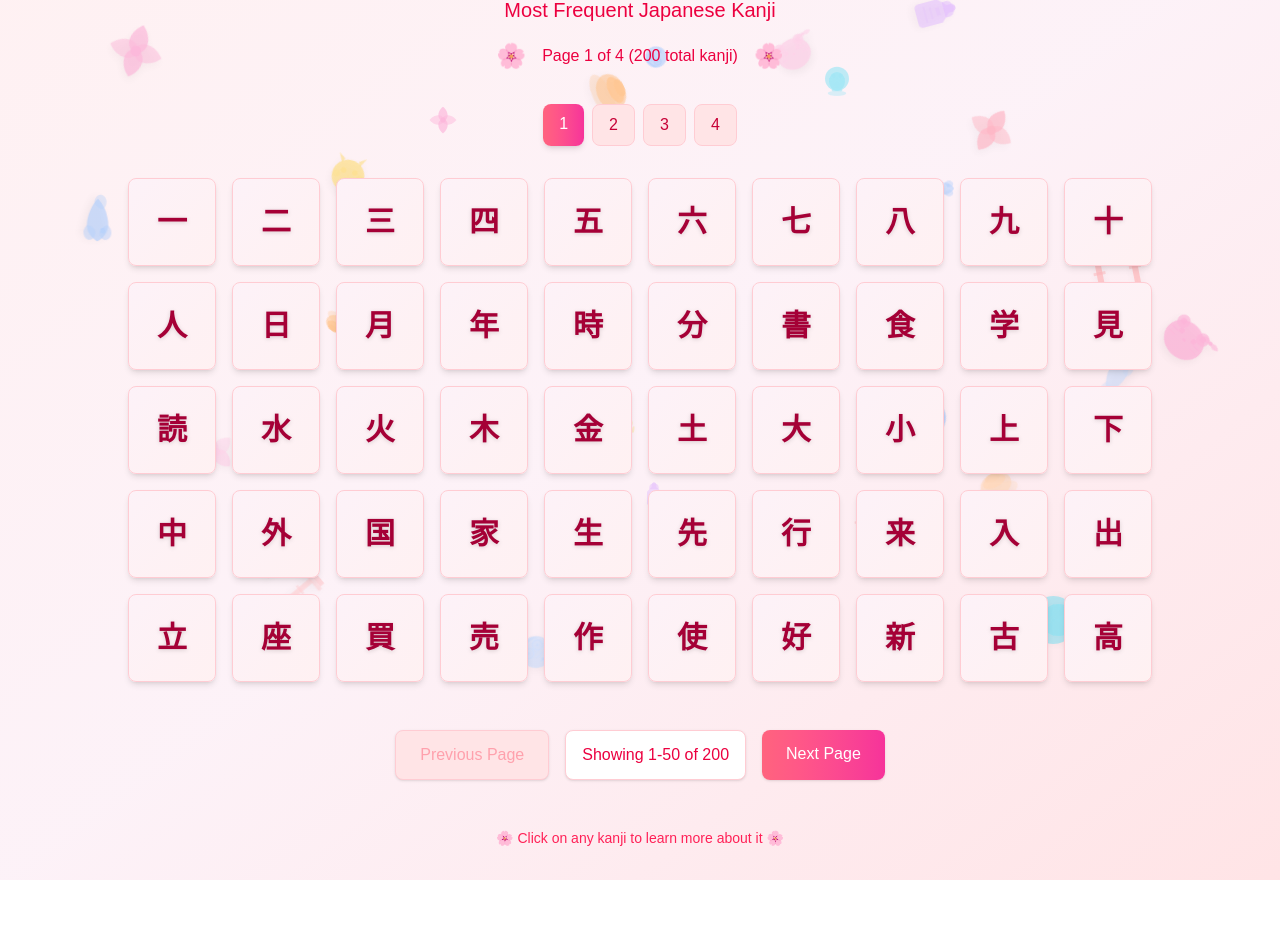
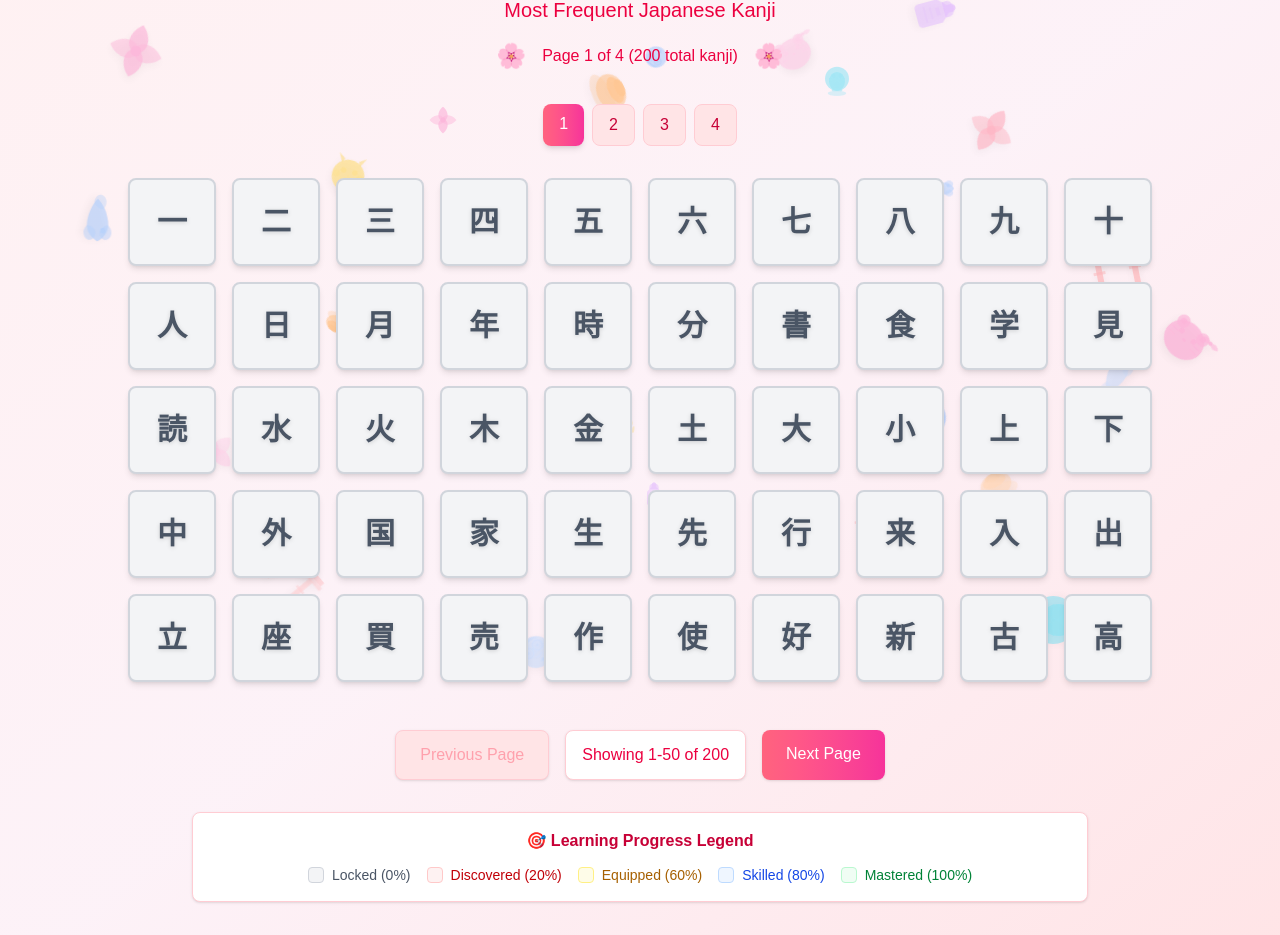
Before and after one commit to ardour100/Japanese100, a Next.js app: page / in a window 1280 px wide. Shown: the part 92-1027 px from the top of the page. Before the commit the page ends 972 px from the top, so only its background shows below. Built offline with nearby package versions, Linux system fonts and the light colour scheme.

Commit message:
[FEATURE] Support gamified progress system

```diff
--- a/src/app/kanji/[id]/page.tsx
+++ b/src/app/kanji/[id]/page.tsx
@@ -5,6 +5,8 @@ import Link from "next/link";
 import { ArrowLeftIcon } from "@heroicons/react/24/outline";
 import kanjiData from "@/data/kanji.json";
 import JapaneseBackground from "@/components/JapaneseBackground";
+import ProgressLadder from "@/components/ProgressLadder";
+import { useProgress } from "@/hooks/useProgress";
 
 interface KanjiEntry {
   entryId: number;
@@ -30,6 +32,15 @@ export default function KanjiDetailPage({ params }: PageProps) {
   const kanji = kanjiData.find((item) => item.id === parseInt(resolvedParams.id)) || null;
   const [selectedEntryIndex, setSelectedEntryIndex] = useState(0);
   const currentEntry = kanji?.entries[selectedEntryIndex] || null;
+  const { getKanjiProgress, updateProgress, isLoaded } = useProgress();
+
+  const currentProgress = isLoaded && kanji ? getKanjiProgress(kanji.id) : 0;
+
+  const handleProgressChange = (level: number) => {
+    if (kanji) {
+      updateProgress(kanji.id, level);
+    }
+  };
 
   if (!kanji || !currentEntry) {
     return (
@@ -64,8 +75,10 @@ export default function KanjiDetailPage({ params }: PageProps) {
           </Link>
         </nav>
 
-        {/* Main Content */}
-        <div className="bg-gradient-to-br from-rose-25 to-pink-25 bg-white rounded-2xl shadow-xl p-8 sm:p-12 border border-rose-100">
+        {/* Main Content - Grid Layout */}
+        <div className="grid grid-cols-1 lg:grid-cols-3 gap-8">
+          {/* Left Column - Kanji Details */}
+          <div className="lg:col-span-2 bg-gradient-to-br from-rose-25 to-pink-25 bg-white rounded-2xl shadow-xl p-8 sm:p-12 border border-rose-100">
           {/* Header with Kanji and Audio */}
           <div className="text-center mb-12">
             {/* Kanji Character */}
@@ -168,6 +181,15 @@ export default function KanjiDetailPage({ params }: PageProps) {
             </Link>
           </div>
         </div>
+
+        {/* Right Column - Progress Ladder */}
+        <div className="lg:col-span-1">
+          <ProgressLadder
+            currentProgress={currentProgress}
+            onProgressChange={handleProgressChange}
+          />
+        </div>
+      </div>
       </div>
     </div>
   );
--- a/src/app/page.tsx
+++ b/src/app/page.tsx
@@ -5,12 +5,15 @@ import { useSearchParams } from "next/navigation";
 import { Suspense } from "react";
 import kanjiData from "@/data/kanji.json";
 import JapaneseBackground from "@/components/JapaneseBackground";
+import { useProgress } from "@/hooks/useProgress";
+import { getProgressColors } from "@/types/progress";
 
 function HomeContent() {
   const searchParams = useSearchParams();
   const currentPage = parseInt(searchParams.get('page') || '1');
   const kanjiPerPage = 50;
   const totalPages = Math.ceil(kanjiData.length / kanjiPerPage);
+  const { getKanjiProgress, isLoaded } = useProgress();
 
   // Calculate start and end indices for current page
   const startIndex = (currentPage - 1) * kanjiPerPage;
@@ -57,17 +60,29 @@ function HomeContent() {
         </nav>
 
         <main className="grid grid-cols-10 gap-2 sm:gap-4 max-w-5xl mx-auto">
-          {currentKanji.map((kanji) => (
+          {currentKanji.map((kanji) => {
+            const progress = isLoaded ? getKanjiProgress(kanji.id) : 0;
+            const colors = getProgressColors(progress);
+
+            return (
               <Link
                 key={kanji.id}
                 href={`/kanji/${kanji.id}`}
-              className="aspect-square bg-gradient-to-br from-pink-50 to-rose-50 rounded-lg shadow-md hover:shadow-xl transition-all duration-300 transform hover:scale-110 hover:from-rose-100 hover:to-pink-100 flex items-center justify-center group border border-rose-200 hover:border-rose-300 backdrop-blur-sm hover:backdrop-blur-none"
+                className={`aspect-square rounded-lg shadow-md hover:shadow-xl transition-all duration-300 transform hover:scale-110 flex items-center justify-center group backdrop-blur-sm hover:backdrop-blur-none relative ${colors.background} border-2 ${colors.border} hover:border-rose-300`}
               >
-              <span className="text-xl sm:text-2xl lg:text-3xl font-bold text-rose-800 group-hover:text-rose-600 transition-colors drop-shadow-sm">
+                <span className={`text-xl sm:text-2xl lg:text-3xl font-bold transition-colors drop-shadow-sm ${colors.text} group-hover:text-rose-600`}>
                   {kanji.kanji}
                 </span>
+
+                {/* Progress indicator badge */}
+                {progress > 0 && (
+                  <div className={`absolute -top-2 -right-2 w-6 h-6 rounded-full ${colors.badge} flex items-center justify-center text-xs font-bold ${colors.text} shadow-sm border-2 border-white`}>
+                    {progress === 100 ? '✓' : `${progress}`}
+                  </div>
+                )}
               </Link>
-          ))}
+            );
+          })}
         </main>
 
         {/* Bottom Navigation */}
@@ -101,8 +116,35 @@ function HomeContent() {
           </Link>
         </nav>
 
-        <footer className="text-center mt-12 text-rose-500 text-sm">
-          <p>🌸 Click on any kanji to learn more about it 🌸</p>
+        {/* Progress Legend */}
+        <div className="max-w-4xl mx-auto mt-8 p-4 bg-white rounded-lg shadow-sm border border-rose-200">
+          <h3 className="text-center text-rose-700 font-semibold mb-3">🎯 Learning Progress Legend</h3>
+          <div className="flex flex-wrap justify-center gap-4 text-sm">
+            <div className="flex items-center gap-2">
+              <div className="w-4 h-4 bg-gray-100 border border-gray-300 rounded"></div>
+              <span className="text-gray-600">Locked (0%)</span>
+            </div>
+            <div className="flex items-center gap-2">
+              <div className="w-4 h-4 bg-red-50 border border-red-200 rounded"></div>
+              <span className="text-red-700">Discovered (20%)</span>
+            </div>
+            <div className="flex items-center gap-2">
+              <div className="w-4 h-4 bg-yellow-50 border border-yellow-200 rounded"></div>
+              <span className="text-yellow-700">Equipped (60%)</span>
+            </div>
+            <div className="flex items-center gap-2">
+              <div className="w-4 h-4 bg-blue-50 border border-blue-200 rounded"></div>
+              <span className="text-blue-700">Skilled (80%)</span>
+            </div>
+            <div className="flex items-center gap-2">
+              <div className="w-4 h-4 bg-green-50 border border-green-200 rounded"></div>
+              <span className="text-green-700">Mastered (100%)</span>
+            </div>
+          </div>
+        </div>
+
+        <footer className="text-center mt-8 text-rose-500 text-sm">
+          <p>🌸 Click on any kanji to learn more and track your progress 🌸</p>
         </footer>
       </div>
     </div>
--- /dev/null
+++ b/src/components/ProgressLadder.tsx
@@ -0,0 +1,83 @@
+"use client";
+
+import { PROGRESS_LEVELS, getProgressLevel } from '@/types/progress';
+
+interface ProgressLadderProps {
+  currentProgress: number;
+  onProgressChange: (level: number) => void;
+}
+
+export default function ProgressLadder({ currentProgress, onProgressChange }: ProgressLadderProps) {
+  return (
+    <div className="bg-gradient-to-br from-purple-50 to-indigo-50 rounded-xl p-6 border border-purple-200 shadow-sm">
+      <h3 className="text-xl font-semibold text-purple-700 mb-4 text-center">
+        🎯 Learning Progress
+      </h3>
+
+      <div className="space-y-3">
+        {PROGRESS_LEVELS.map((level) => {
+          const isSelected = currentProgress === level.level;
+          const isLocked = level.level === 0;
+
+          return (
+            <button
+              key={level.level}
+              onClick={() => onProgressChange(level.level)}
+              className={`w-full p-4 rounded-lg border-2 transition-all duration-200 text-left group ${
+                isSelected
+                  ? `${level.color} ${level.borderColor} shadow-md scale-105`
+                  : `bg-white hover:${level.color} border-gray-200 hover:${level.borderColor} hover:shadow-sm`
+              }`}
+            >
+              <div className="flex items-center justify-between">
+                <div className="flex items-center space-x-3">
+                  <div className={`w-8 h-8 rounded-full flex items-center justify-center text-sm font-bold ${
+                    isSelected ? 'bg-white shadow-sm' : level.color
+                  } ${level.textColor}`}>
+                    {isLocked ? '🔒' : `${level.level}%`}
+                  </div>
+
+                  <div>
+                    <div className={`font-semibold ${isSelected ? level.textColor : 'text-gray-700'}`}>
+                      {level.label}
+                    </div>
+                    <div className={`text-sm ${isSelected ? level.textColor : 'text-gray-500'}`}>
+                      {level.description}
+                    </div>
+                  </div>
+                </div>
+
+                {isSelected && (
+                  <div className="text-2xl">✨</div>
+                )}
+              </div>
+
+              {/* Progress bar */}
+              <div className="mt-3 bg-gray-200 rounded-full h-2 overflow-hidden">
+                <div
+                  className={`h-full transition-all duration-500 ${
+                    isSelected ? 'bg-gradient-to-r from-purple-400 to-indigo-500' : level.color.replace('bg-', 'bg-gradient-to-r from-').replace('-100', '-400 to-' + level.color.split('-')[1] + '-500')
+                  }`}
+                  style={{ width: `${level.level}%` }}
+                />
+              </div>
+            </button>
+          );
+        })}
+      </div>
+
+      {/* Progress Summary */}
+      <div className="mt-6 p-4 bg-white rounded-lg border border-purple-200">
+        <div className="flex items-center justify-between">
+          <span className="text-purple-600 font-medium">Current Level:</span>
+          <div className="flex items-center space-x-2">
+            <span className={`px-3 py-1 rounded-full text-sm font-semibold ${getProgressLevel(currentProgress).color} ${getProgressLevel(currentProgress).textColor}`}>
+              {getProgressLevel(currentProgress).label}
+            </span>
+            <span className="text-purple-600 font-bold">{currentProgress}%</span>
+          </div>
+        </div>
+      </div>
+    </div>
+  );
+}
--- /dev/null
+++ b/src/hooks/useProgress.ts
@@ -0,0 +1,47 @@
+"use client";
+
+import { useState, useEffect } from 'react';
+import { KanjiProgress } from '@/types/progress';
+
+const STORAGE_KEY = 'kanji-progress';
+
+export const useProgress = () => {
+  const [progress, setProgress] = useState<KanjiProgress>({});
+  const [isLoaded, setIsLoaded] = useState(false);
+
+  useEffect(() => {
+    // Load progress from localStorage on mount
+    const savedProgress = localStorage.getItem(STORAGE_KEY);
+    if (savedProgress) {
+      try {
+        setProgress(JSON.parse(savedProgress));
+      } catch (error) {
+        console.error('Failed to parse saved progress:', error);
+      }
+    }
+    setIsLoaded(true);
+  }, []);
+
+  const updateProgress = (kanjiId: number, level: number) => {
+    const newProgress = { ...progress, [kanjiId]: level };
+    setProgress(newProgress);
+    localStorage.setItem(STORAGE_KEY, JSON.stringify(newProgress));
+  };
+
+  const getKanjiProgress = (kanjiId: number): number => {
+    return progress[kanjiId] || 0;
+  };
+
+  const resetProgress = () => {
+    setProgress({});
+    localStorage.removeItem(STORAGE_KEY);
+  };
+
+  return {
+    progress,
+    updateProgress,
+    getKanjiProgress,
+    resetProgress,
+    isLoaded
+  };
+};
--- /dev/null
+++ b/src/types/progress.ts
@@ -0,0 +1,75 @@
+export interface ProgressLevel {
+  level: number;
+  label: string;
+  description: string;
+  color: string;
+  bgColor: string;
+  borderColor: string;
+  textColor: string;
+}
+
+export const PROGRESS_LEVELS: ProgressLevel[] = [
+  {
+    level: 0,
+    label: "Locked",
+    description: "Word not learned yet",
+    color: "bg-gray-100",
+    bgColor: "bg-gray-100",
+    borderColor: "border-gray-300",
+    textColor: "text-gray-600"
+  },
+  {
+    level: 20,
+    label: "Discovered",
+    description: "You've seen it, but can't really use it",
+    color: "bg-red-100",
+    bgColor: "bg-red-50",
+    borderColor: "border-red-200",
+    textColor: "text-red-700"
+  },
+  {
+    level: 60,
+    label: "Equipped",
+    description: "You can recognize and sometimes use it",
+    color: "bg-yellow-100",
+    bgColor: "bg-yellow-50",
+    borderColor: "border-yellow-200",
+    textColor: "text-yellow-700"
+  },
+  {
+    level: 80,
+    label: "Skilled",
+    description: "You can actively use it, though not flawlessly",
+    color: "bg-blue-100",
+    bgColor: "bg-blue-50",
+    borderColor: "border-blue-200",
+    textColor: "text-blue-700"
+  },
+  {
+    level: 100,
+    label: "Mastered",
+    description: "Word fully part of your arsenal",
+    color: "bg-green-100",
+    bgColor: "bg-green-50",
+    borderColor: "border-green-200",
+    textColor: "text-green-700"
+  }
+];
+
+export interface KanjiProgress {
+  [kanjiId: number]: number; // kanji ID -> progress level (0, 20, 60, 80, 100)
+}
+
+export const getProgressLevel = (progress: number): ProgressLevel => {
+  return PROGRESS_LEVELS.find(level => level.level === progress) || PROGRESS_LEVELS[0];
+};
+
+export const getProgressColors = (progress: number) => {
+  const level = getProgressLevel(progress);
+  return {
+    background: level.bgColor,
+    border: level.borderColor,
+    text: level.textColor,
+    badge: level.color
+  };
+};
```
Lines whose indentation alone changed are shown as unchanged.
